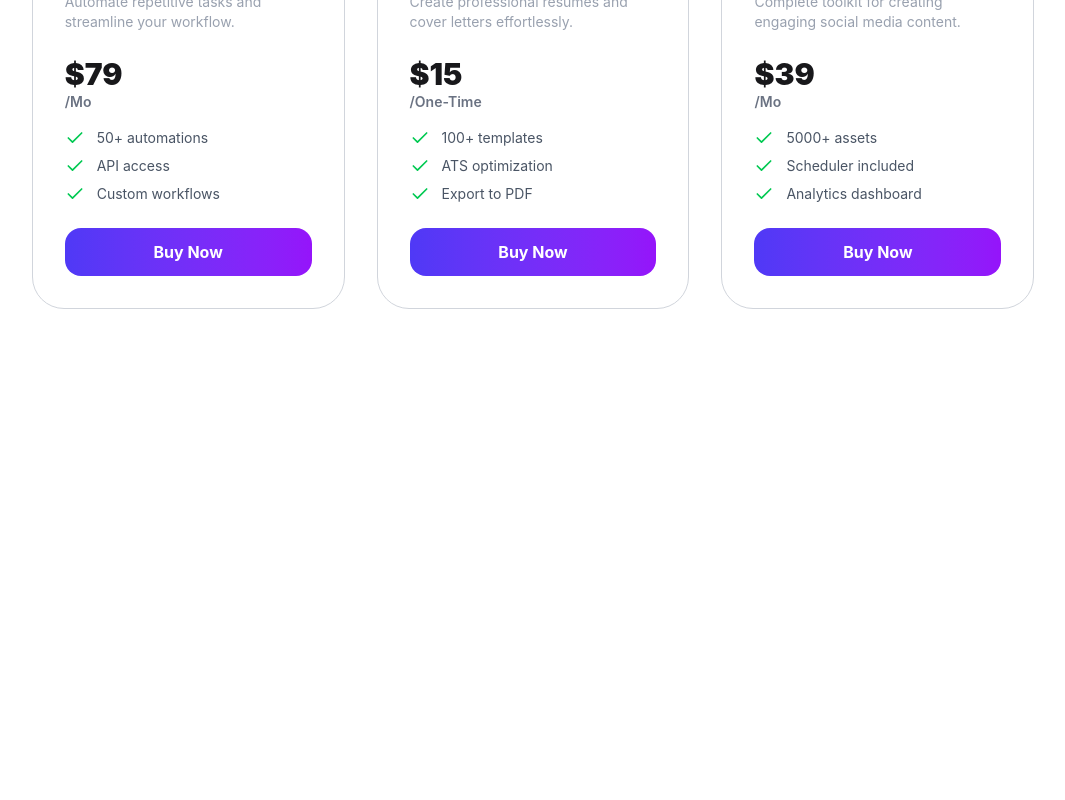
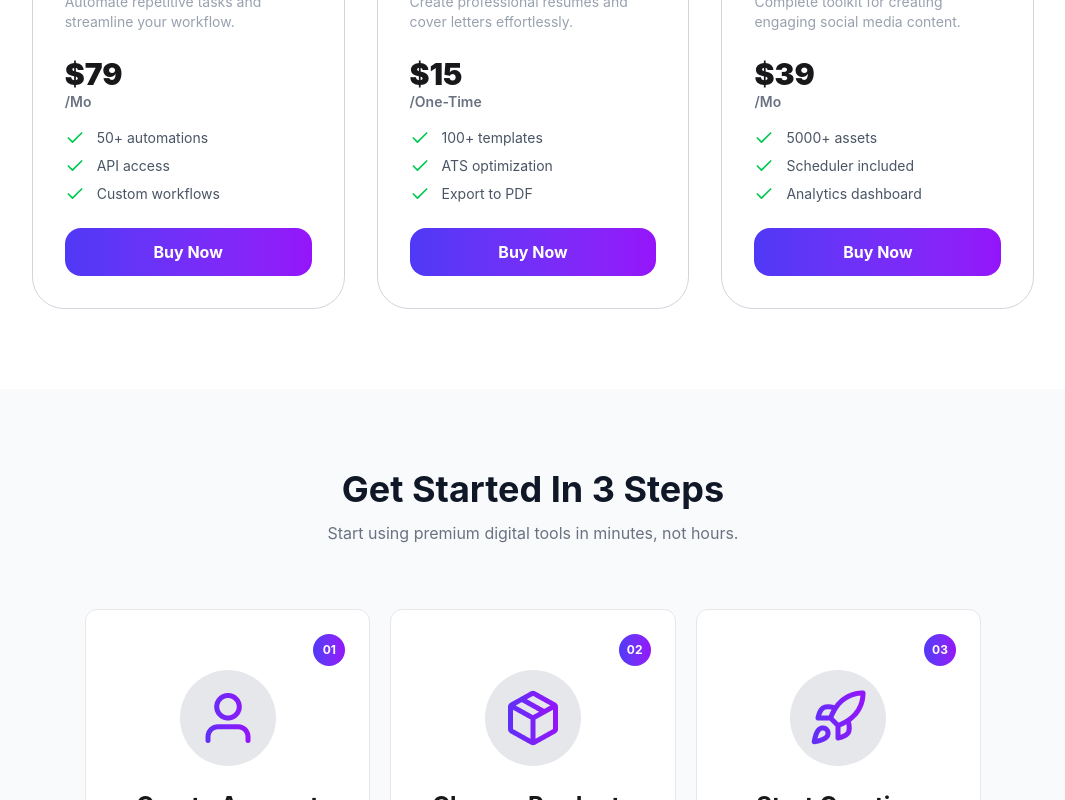
Before and after one commit to jituman01/B13-A6-DigiTools-Platform, a React (Vite) app: page / in a window 1280 px wide. Shown: the part 2000-2800 px from the top of the page, without its empty margins (107-1172 px from the left). Before the commit the page ends 2389 px from the top, so only its background shows below. Built offline with nearby package versions, Linux system fonts and the light colour scheme.

Commit message:
added steps section and added design by acccording to figma and navbar responsive

```diff
--- a/src/App.jsx
+++ b/src/App.jsx
@@ -6,6 +6,7 @@ import StatsSection from './components/statsSection/StatsSection'
 import { ToastContainer } from "react-toastify";
 import "react-toastify/dist/ReactToastify.css";
 import { useState, Suspense } from 'react';
+import StepSection from './components/stepsSection/StepSection';
 
 
 const fetchProducts = async () => {
@@ -38,7 +39,11 @@ function App() {
       </Suspense>
 
       <ToastContainer position="top-right" autoClose={1500} />
+
+      <StepSection></StepSection>
     </>
+
+
   );
 }
 
--- a/src/components/navbar/Navbar.jsx
+++ b/src/components/navbar/Navbar.jsx
@@ -3,7 +3,7 @@ import NavbarCart from './NavbarCart';
 
 const Navbar = ({cartCount}) => {
   return (
-    <div class="navbar bg-base-100 shadow-sm sticky top-0 z-50">
+    <div class="navbar bg-base-100 shadow-sm sticky top-0 z-50 ">
   <div class="navbar-start">
     <div class="dropdown">
       <div tabindex="0" role="button" class="btn btn-ghost lg:hidden">
@@ -19,7 +19,7 @@ const Navbar = ({cartCount}) => {
             <li className='font-semibold text-4'><a>FAQ</a></li>
       </ul>
     </div>
-    <a class="text-[#7C3AED]  text-2xl font-bold ml-20">DigiTools</a>
+    <a class="text-[#7C3AED]  text-2xl font-bold lg:ml-20">DigiTools</a>
   </div>
   <div class="navbar-center hidden lg:flex">
     <ul class="menu menu-horizontal px-1">
@@ -33,9 +33,9 @@ const Navbar = ({cartCount}) => {
     </ul>
   </div>
 
-        <div class="navbar-end mr-20">
+        <div class="navbar-end lg:mr-20 ">
           <div className="mr-4">
-          <div className="relative cursor-pointer">
+          <div className="relative cursor-pointer ">
             <ShoppingCart>
               </ShoppingCart>
 
@@ -44,7 +44,8 @@ const Navbar = ({cartCount}) => {
           </div>
           </div>
 
-          <button className='font-semibold text-4 mr-4 hover:cursor-pointer'>Login</button>
+        <button className='font-semibold text-4 mr-4 hover:cursor-pointer hidden lg:flex'>Login</button>
+
           <button class=" text-white border-none shadow-none btn btn-primary rounded-full bg-linear-to-r from-[#4F39F6] to-[#9514FA] font-semibold text-5">Get Started</button>
   </div>
 </div>
--- /dev/null
+++ b/src/components/stepsSection/StepSection.jsx
@@ -0,0 +1,57 @@
+import React from 'react';
+import ImgIcon1 from '../../assets/user.png'
+import ImgIcon2 from '../../assets/package.png'
+import ImgIcon3 from '../../assets/rocket.png'
+
+const StepSection = () => {
+  return (
+    <div className='py-20 bg-[#F9FAFC]'>
+
+      <div className='text-center space-y-3 mb-16'>
+        <h2 className='text-4xl font-bold text-gray-900'>Get Started In 3 Steps</h2>
+        <p className='text-gray-500'>Start using premium digital tools in minutes, not hours.</p>
+      </div>
+
+      <div className='container mx-auto px-8 grid lg:grid-cols-3  md:grid-cols-2 grid-cols-1 gap-5 max-w-9/12'>
+
+        <div className="max-w-90 relative bg-white px-7 py-15 rounded-xl border border-gray-200 flex flex-col items-center text-center">
+
+          <div className="absolute top-6 right-6 bg-linear-to-r from-[#4F39F6] to-[#9514FA] text-white w-8 h-8 rounded-full flex items-center justify-center font-bold text-xs">
+            01
+          </div>
+          <div className="w-24 h-24 bg-gray-200 rounded-full flex items-center justify-center mb-6">
+            <img src={ImgIcon1} alt="" />
+          </div>
+          <h3 className="text-2xl font-bold mb-3">Create Account</h3>
+          <p className='text-gray-500'>Sign up for free in seconds. No credit card required to get started.</p>
+        </div>
+
+        <div className="max-w-90 relative bg-white px-7 py-15 rounded-xl border border-gray-200 flex flex-col items-center text-center">
+
+          <div className="absolute top-6 right-6 bg-linear-to-r from-[#4F39F6] to-[#9514FA] text-white w-8 h-8 rounded-full flex items-center justify-center font-bold text-xs">
+            02
+          </div>
+          <div className="w-24 h-24 bg-gray-200 rounded-full flex items-center justify-center mb-6">
+            <img src={ImgIcon2} alt="" />
+          </div>
+          <h3 className="text-2xl font-bold mb-3">Choose Products</h3>
+          <p className='text-gray-500'>Browse our catalog and select the tools that fit your needs.</p>
+        </div>
+
+        <div className="max-w-90 relative bg-white px-7 py-15 rounded-xl border border-gray-200 flex flex-col items-center text-center">
+
+          <div className="absolute top-6 right-6 bg-linear-to-r from-[#4F39F6] to-[#9514FA] text-white w-8 h-8 rounded-full flex items-center justify-center font-bold text-xs">
+            03
+          </div>
+          <div className="w-24 h-24 bg-gray-200 rounded-full flex items-center justify-center mb-6">
+            <img src={ImgIcon3} alt="" />
+          </div>
+          <h3 className="text-2xl font-bold mb-3">Start Creating</h3>
+          <p className='text-gray-500'>Download and start using your premium tools immediately.</p>
+        </div>
+      </div>
+    </div>
+  );
+};
+
+export default StepSection;
```
